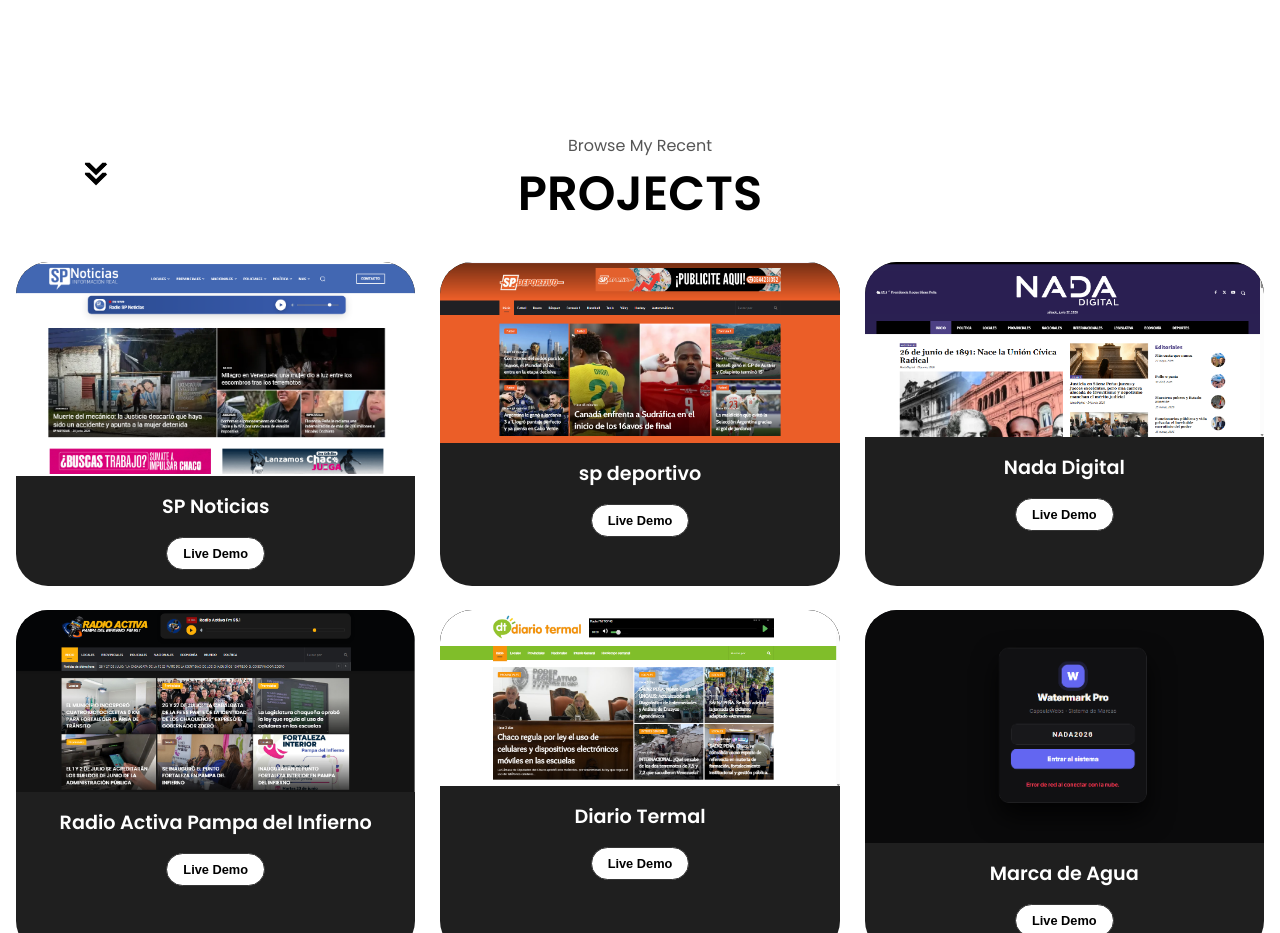
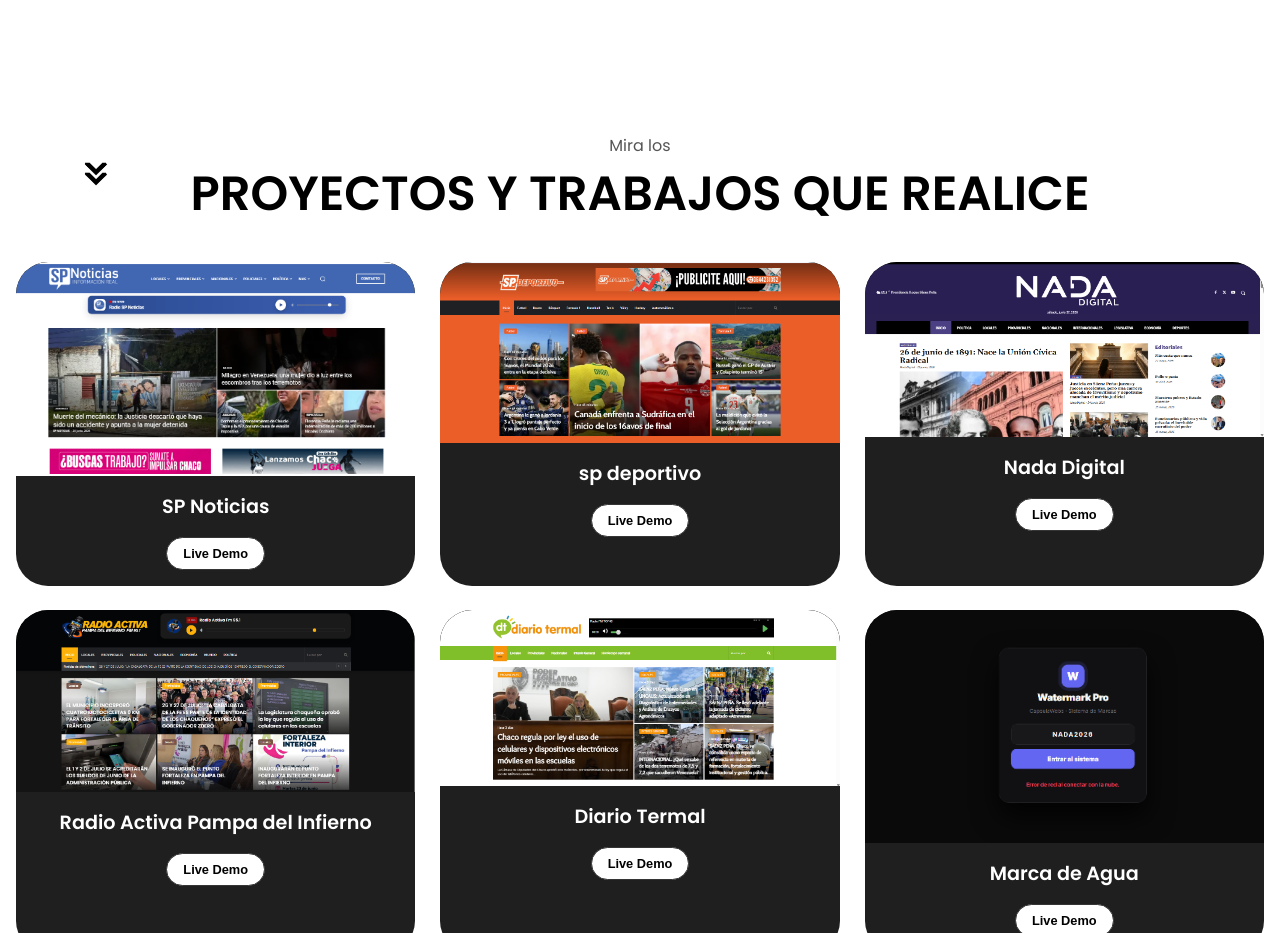
Before and after one commit to juangithubpro/juan-portafolio, a plain HTML site: page index.html in a window 1280 px wide. Shown: the part 2480-3413 px from the top of the page. Drawn offline with Linux system fonts and the light colour scheme.

Commit message:
agregue el ultimo proyecto

```diff
--- a/index.html
+++ b/index.html
@@ -232,8 +232,8 @@ Mi último proyecto, Capsula Webs, es mi marca con la cual ya cuento con 5 medio
 
     <!-- Project Section Start-->
     <section id="projects">
-      <p class="section__text__p1">Browse My Recent</p>
-      <h1 class="title">PROJECTS</h1>
+      <p class="section__text__p1">Mira los</p>
+      <h1 class="title">PROYECTOS Y TRABAJOS QUE REALICE </h1>
 
 
       <div class="projects-container">
@@ -355,7 +355,7 @@ Mi último proyecto, Capsula Webs, es mi marca con la cual ya cuento con 5 medio
           <div class="btn-container">
 
             <button class="btn btn-color-2 project-btn"
-              onclick="window.open('', '_blank');">
+              onclick="window.open('https://juangithubpro.github.io/extractor_noticias/', '_blank');">
               Live Demo
             </button>
           </div>
```
